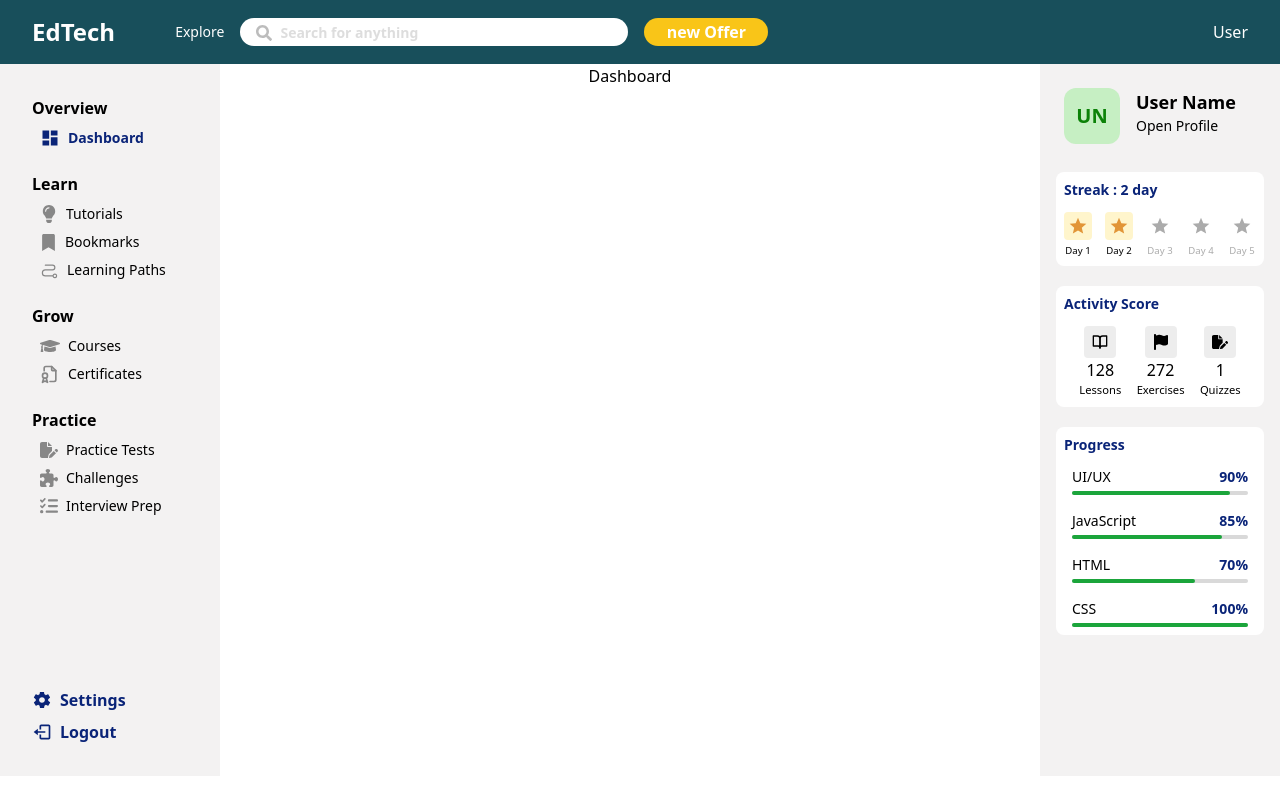
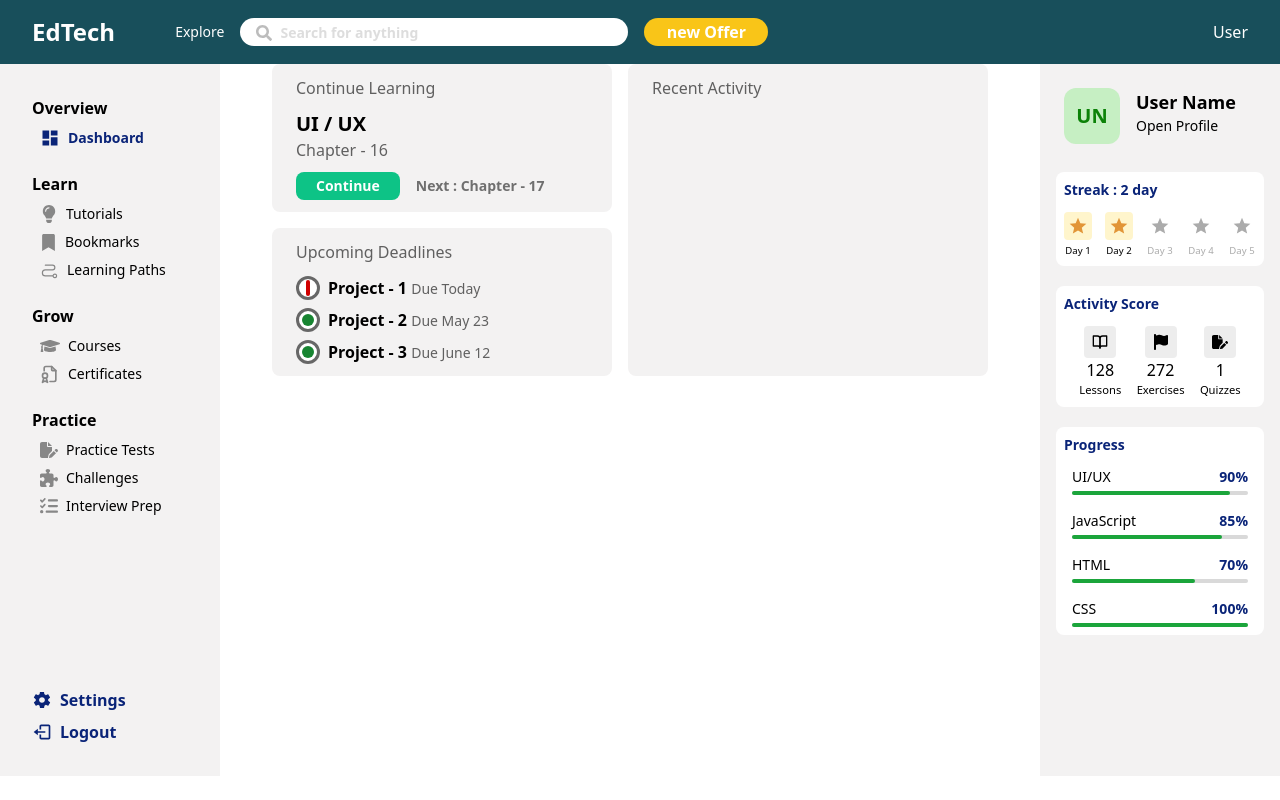
Before and after one commit to yk-kumawat/ed-tech, a React (Vite) app: page /dashboard in a window 1280 px wide. Built offline with nearby package versions, Linux system fonts and the light colour scheme.

Commit message:
Dashboard main started

```diff
--- a/src/Pages/Dashboard.jsx
+++ b/src/Pages/Dashboard.jsx
@@ -9,7 +9,50 @@ const Dashboard = () => {
       <Header user={true} />
       <div className="flex justify-between">
         <Sidebar />
-        <h1>Dashboard</h1>
+        <div>
+          <div className="flex gap-4">
+            <div className="flex flex-col gap-4">
+              <div className="h-37 w-85 px-6 py-3 flex flex-col justify-between rounded-lg bg-[#F3F2F2]">
+                <p className="text-[#606060]">Continue Learning</p>
+                <div>
+                  <h3 className="text-xl font-bold">UI / UX</h3>
+                  <p className="text-[#606060]">Chapter - 16</p>
+                </div>
+                <div className="flex items-center gap-4">
+                  <button className="bg-[#0DC386] px-5 py-1 text-sm rounded-lg text-white font-semibold">Continue</button>
+                  <p className="text-[#6F6F6F] font-bold text-sm">Next : Chapter - 17</p>
+                </div>
+              </div>
+              <div className="h-37 w-85 px-6 py-3 flex flex-col justify-between rounded-lg bg-[#F3F2F2]">
+                <p className="text-[#606060]">Upcoming Deadlines</p>
+                <div className="flex flex-col gap-2">
+                  <div className="flex gap-2">
+                    <div className="h-6 w-6 rounded-full border-3 border-[#676767] bg-white flex justify-center items-center">
+                      <div className="h-4 w-1 rounded-full bg-[#D00000]"></div>
+                    </div>
+                    <p className="font-semibold">Project - 1 <span className="text-[#606060] font-normal text-sm">Due Today</span> </p>
+                  </div>
+                  <div className="flex gap-2">
+                    <div className="h-6 w-6 rounded-full border-3 border-[#676767] bg-white flex justify-center items-center">
+                      <div className="h-[0.8em] w-[0.8em] rounded-full bg-[#178431]"></div>
+                    </div>
+                    <p className="font-semibold">Project - 2 <span className="text-[#606060] font-normal text-sm">Due May 23</span> </p>
+                  </div>
+                  <div className="flex gap-2">
+                    <div className="h-6 w-6 rounded-full border-3 border-[#676767] bg-white flex justify-center items-center">
+                      <div className="h-[0.8em] w-[0.8em] rounded-full bg-[#178431]"></div>
+                    </div>
+                    <p className="font-semibold">Project - 3 <span className="text-[#606060] font-normal text-sm">Due June 12</span> </p>
+                  </div>
+                </div>
+              </div>
+            </div>
+            <div className="h-78 w-90 px-6 py-3 flex flex-col justify-between rounded-lg bg-[#F3F2F2]">
+              <p className="text-[#606060]">Recent Activity</p>
+            </div>
+          </div>
+          <div></div>
+        </div>
         <RightSidebar/>
       </div>
     </div>
```
